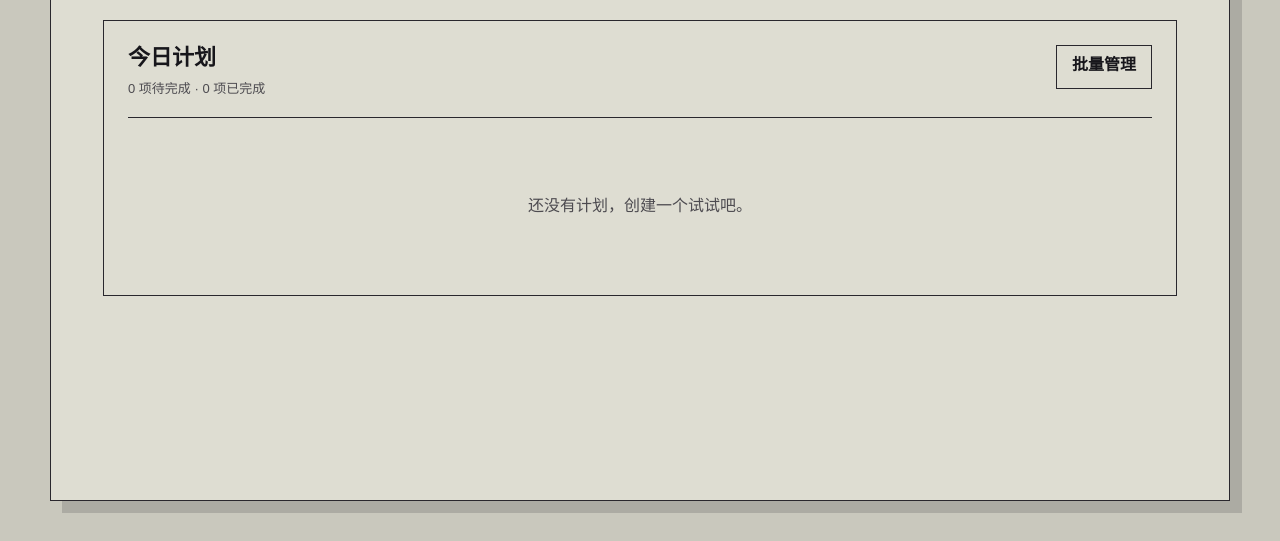
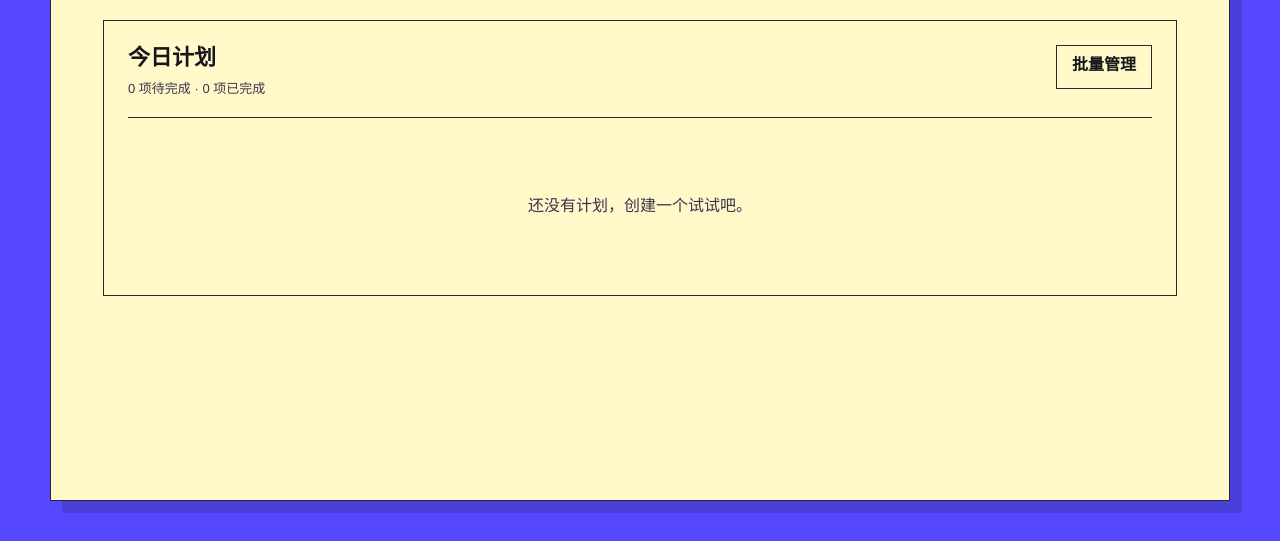
Before and after one commit to wuzenghui27-wq/focus-plan, a website with bundled scripts: page index.html in a window 1280 px wide. Shown: the part 279-820 px from the top of the page. Built offline with nearby package versions, Linux system fonts and the light colour scheme; files whose address does not match are found by name.

Commit message:
style: increase interface saturation

```diff
--- a/index.html
+++ b/index.html
@@ -8,7 +8,7 @@
     content="width=device-width, initial-scale=1.0, viewport-fit=cover"
   >
   <title>FanP</title>
-  <meta name="theme-color" content="#deddd2">
+  <meta name="theme-color" content="#fff9c9">
   <meta name="apple-mobile-web-app-capable" content="yes">
   <meta name="apple-mobile-web-app-status-bar-style" content="default">
   <meta name="apple-mobile-web-app-title" content="FanP">
--- a/service-worker.js
+++ b/service-worker.js
@@ -1,4 +1,4 @@
-const CACHE_NAME = "focus-plan-shell-v30";
+const CACHE_NAME = "focus-plan-shell-v31";
 const APP_SHELL = [
   "./",
   "./index.html",
--- a/styles/theme.css
+++ b/styles/theme.css
@@ -1,27 +1,27 @@
 html[data-theme="dark"] {
   color-scheme: dark;
-  --color-canvas: #171619;
-  --color-surface: #242326;
-  --color-surface-muted: #2d2b2e;
-  --color-surface-strong: #39363a;
-  --color-text: #e7e4d8;
-  --color-text-muted: #bbb6aa;
-  --color-text-soft: #8f8a82;
-  --color-border: #67625d;
-  --color-border-strong: #d2cec2;
-  --color-accent: #d43b5e;
-  --color-accent-hover: #e55172;
-  --color-accent-soft: #4b2730;
-  --color-success: #7bae91;
-  --color-success-soft: #243c31;
-  --color-warning: #d0a454;
-  --color-warning-soft: #443820;
-  --color-danger: #e85b73;
-  --color-danger-soft: #4d282f;
-  --color-action: #c72b4d;
-  --color-action-hover: #dc3c5e;
+  --color-canvas: #2616c7;
+  --color-surface: #20164a;
+  --color-surface-muted: #37206b;
+  --color-surface-strong: #5531a0;
+  --color-text: #fff566;
+  --color-text-muted: #ffc4e1;
+  --color-text-soft: #caa9ff;
+  --color-border: #a669ff;
+  --color-border-strong: #fff566;
+  --color-accent: #ff285f;
+  --color-accent-hover: #ff5680;
+  --color-accent-soft: #8c174b;
+  --color-success: #38efa1;
+  --color-success-soft: #075f43;
+  --color-warning: #ffba25;
+  --color-warning-soft: #805300;
+  --color-danger: #ff4e75;
+  --color-danger-soft: #831e42;
+  --color-action: #ff285f;
+  --color-action-hover: #ff5680;
   --color-overlay: rgb(0 0 0 / 0.74);
-  --focus-ring: 0 0 0 3px rgb(212 59 94 / 0.26);
+  --focus-ring: 0 0 0 3px rgb(255 40 95 / 0.35);
   --shadow-high: 8px 8px 0 rgb(0 0 0 / 0.45);
 }
 
--- a/styles/tokens.css
+++ b/styles/tokens.css
@@ -1,29 +1,29 @@
 :root {
   color-scheme: light;
-  --color-canvas: #c9c8bd;
-  --color-surface: #deddd2;
-  --color-surface-muted: #d5d3c7;
-  --color-surface-strong: #c8c6b9;
+  --color-canvas: #5548ff;
+  --color-surface: #fff9c9;
+  --color-surface-muted: #ffe98a;
+  --color-surface-strong: #ffd84d;
   --color-text: #17161b;
-  --color-text-muted: #4d4b50;
-  --color-text-soft: #77736f;
-  --color-border: #8c8880;
+  --color-text-muted: #3d3350;
+  --color-text-soft: #6f3f65;
+  --color-border: #8d43a8;
   --color-border-strong: #29272d;
-  --color-accent: #b7193f;
-  --color-accent-hover: #951330;
-  --color-accent-soft: #ead3d5;
-  --color-success: #23634b;
-  --color-success-soft: #cadbd1;
-  --color-warning: #8c5800;
-  --color-warning-soft: #e6d7b6;
-  --color-danger: #b7193f;
-  --color-danger-soft: #ead3d5;
-  --color-action: #b7193f;
-  --color-action-hover: #951330;
+  --color-accent: #ee174d;
+  --color-accent-hover: #c90039;
+  --color-accent-soft: #ff9ab2;
+  --color-success: #008f5a;
+  --color-success-soft: #74edb5;
+  --color-warning: #b44b00;
+  --color-warning-soft: #ffb536;
+  --color-danger: #ee174d;
+  --color-danger-soft: #ff9ab2;
+  --color-action: #ee174d;
+  --color-action-hover: #c90039;
   --color-overlay: rgb(23 22 27 / 0.7);
-  --focus-ring: 0 0 0 3px rgb(183 25 63 / 0.22);
+  --focus-ring: 0 0 0 3px rgb(238 23 77 / 0.3);
   --shadow-low: none;
-  --shadow-high: 8px 8px 0 rgb(23 22 27 / 0.22);
+  --shadow-high: 8px 8px 0 rgb(23 22 27 / 0.32);
   --radius-small: 2px;
   --radius-medium: 4px;
   --page-width: 1180px;
```
Also changed, not shown: manifest.webmanifest.
